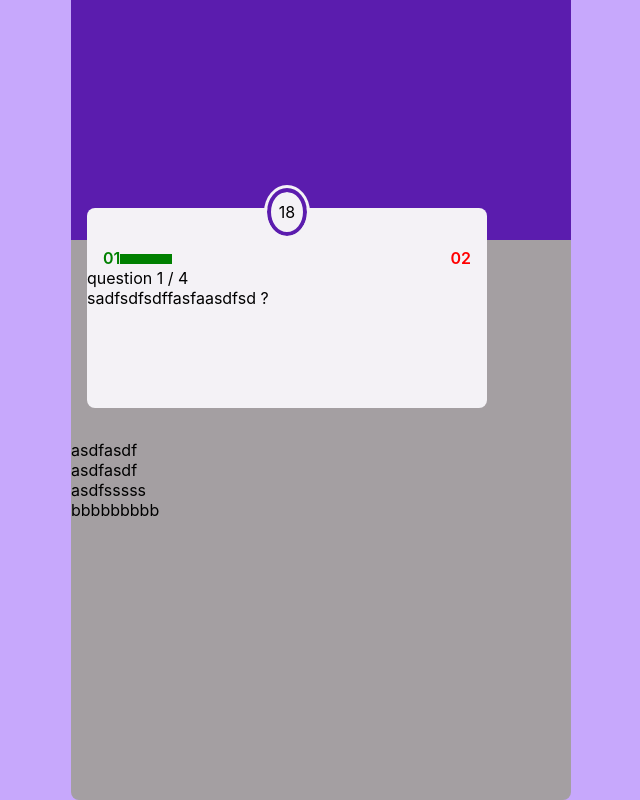
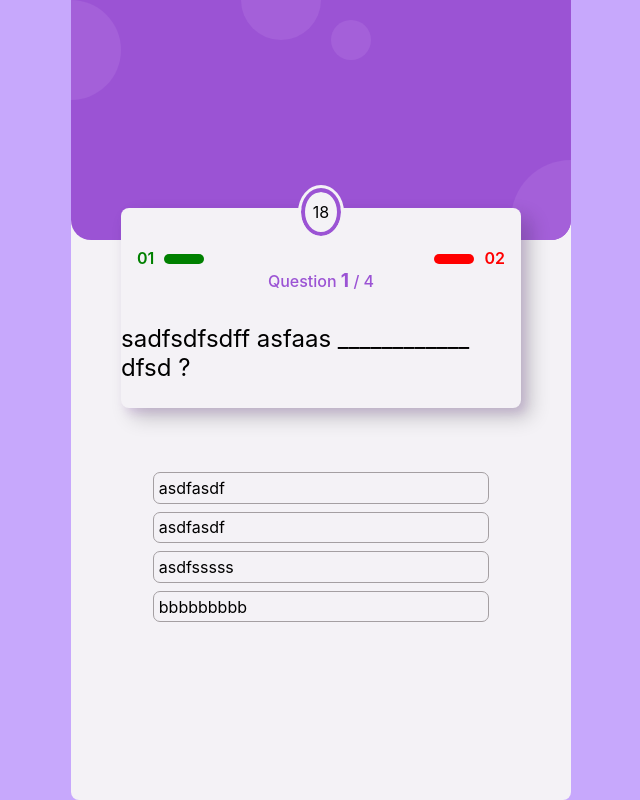
Before and after one commit to sharansharma94/100daysofcode, a React (Create React App) app in the folder quizApp/client/: page / in a window 1280 px wide. Shown: the whole page, without its empty margins (319-959 px from the left). Built offline with nearby package versions, Linux system fonts and the light colour scheme.

Commit message:
answer buttons

```diff
--- a/quizApp/client/src/App.css
+++ b/quizApp/client/src/App.css
@@ -8,9 +8,16 @@
   --medium: #a76ae4;
   --gray: #a49fa2;
   --brown: #684c50;
+  --banner: rgb(155, 83, 212);
+  --banner-light: rgb(164, 96, 217);
 }
 
 body {
+  width: 100%;
+  height: 100%;
+}
+
+.App {
   background-color: var(--light);
   display: flex;
   justify-content: center;
@@ -18,7 +25,7 @@ body {
 }
 
 .container {
-  background-color: var(--gray);
+  background-color: var(--white);
   width: 80vw;
   max-width: 500px;
   height: 100vh;
@@ -27,19 +34,58 @@ body {
 
 .card {
   background-color: var(--white);
-  /* width: 0%; */
   height: 200px;
   position: relative;
   top: -2rem;
   border-radius: 0.5rem;
   max-width: 400px;
-  margin: 0 1rem;
+  margin: 0 auto;
+  box-shadow: 10px 10px 20px rgba(0, 0, 0, 0.19),
+    5px 5px 10px rgba(164, 96, 217, 0.2);
 }
 
 header {
   height: 30vh;
   width: 100%;
-  background-color: var(--dark);
+  background-color: var(--banner);
+  border-radius: 0 0 20px 20px;
+  position: relative;
+  overflow: hidden;
+}
+
+.circle {
+  height: 25px;
+  width: 25px;
+  border-radius: 50%;
+  background-color: var(--banner-light);
+  position: absolute;
+}
+
+.circle:nth-child(1) {
+  width: 100px;
+  height: 100px;
+  left: -50px;
+}
+
+.circle:nth-child(2) {
+  right: 40%;
+  top: 20px;
+  width: 40px;
+  height: 40px;
+}
+
+.circle:nth-child(3) {
+  right: 50%;
+  top: -40px;
+  width: 80px;
+  height: 80px;
+}
+
+.circle:nth-child(4) {
+  right: -60px;
+  bottom: -40px;
+  width: 120px;
+  height: 120px;
 }
 
 .timer {
@@ -61,7 +107,7 @@ header {
   width: 100%;
   height: 100%;
   border-radius: 50%;
-  border: 0.3rem solid var(--dark);
+  border: 0.3rem solid var(--banner);
   display: flex;
   justify-content: center;
   align-items: center;
@@ -80,15 +126,85 @@ header {
 }
 
 .correct::after {
-  width: 20px;
+  width: 40px;
   height: 10px;
   background-color: green;
   content: "";
   display: inline-block;
-  padding-left: 2rem;
-  /* position: absolute; */
+  margin-left: 10px;
+  border-radius: 20px;
 }
 
 .incorrect {
   color: red;
 }
+
+.incorrect::before {
+  width: 40px;
+  height: 10px;
+  background-color: red;
+  content: "";
+  display: inline-block;
+  margin-right: 10px;
+  border-radius: 20px;
+}
+
+.flex-center {
+  display: flex;
+  justify-content: center;
+  align-items: center;
+  flex-direction: column;
+}
+.question-number {
+  color: var(--banner);
+  text-transform: capitalize;
+  font-weight: 500;
+}
+
+.question-number > span {
+  font-weight: 700;
+  font-size: 1.2rem;
+}
+
+.question {
+  margin-top: 2rem;
+  font-size: 1.5rem;
+  /* color: var(--gray); */
+}
+
+.options {
+  max-width: 400px;
+  margin: 2rem auto;
+}
+
+.option {
+  border: 0.1rem solid var(--gray);
+  margin: 0 2rem 0.5rem 2rem;
+  border-radius: 7px;
+  padding: 0.3rem;
+}
+
+.right {
+  border: 0.1rem solid var(--banner);
+  position: relative;
+}
+
+.right::after {
+  content: "";
+  position: absolute;
+  width: 25px;
+  height: 25px;
+  background-color: var(--banner);
+  right: 2%;
+  border-radius: 50%;
+}
+
+.wrond::after {
+  content: "";
+  position: absolute;
+  width: 25px;
+  height: 25px;
+  background-color: red;
+  right: 2%;
+  border-radius: 50%;
+}
--- a/quizApp/client/src/App.tsx
+++ b/quizApp/client/src/App.tsx
@@ -5,9 +5,9 @@ import Card from "./Card";
 function App() {
   const [questions, setQuestions] = useState([
     {
-      question: "sadfsdfsdffasfaasdfsd ?",
+      question: "sadfsdfsdff asfaas ____________ dfsd ?",
       options: ["asdfasdf", "asdfasdf", "asdfsssss", "bbbbbbbbb"],
-      answer: "asdfasdf",
+      answer: "bbbbbbbbb",
     },
     {
       question: "sadfsdfsdffasfaasdfsd ?",
@@ -27,11 +27,31 @@ function App() {
   ]);
 
   const [current, setCurrent] = useState(0);
+  const [touched, setTouched] = useState([-1, -1, -1, -1]);
+
+  interface Option {
+    question: string;
+    options: string[];
+    answer: string;
+  }
+
+  const correctAnswer = (e: any, option: Option, idx: number) => {
+    if (e.target.innerText === option.answer) {
+      setTouched([...touched]);
+      return true;
+    }
+    return false;
+  };
 
   return (
     <div className="App">
       <div className="container">
-        <header></header>
+        <header>
+          <div className="circle"></div>
+          <div className="circle"></div>
+          <div className="circle"></div>
+          <div className="circle"></div>
+        </header>
         <main>
           <Card>
             <div className="questions">
@@ -42,16 +62,25 @@ function App() {
                 <div className="correct">01</div>
                 <div className="incorrect">02</div>
               </div>
-              <div className="question-number">
-                question {current + 1} / {questions.length}
+              <div className="flex-center">
+                <div className="question-number">
+                  question <span>{current + 1}</span> / {questions.length}
+                </div>
+                <div className="question">{questions[current].question}</div>
               </div>
-              <div className="question">{questions[current].question}</div>
             </div>
           </Card>
 
           <div className="options">
-            {questions[current].options.map((option) => (
-              <div> {option} </div>
+            {questions[current].options.map((option, idx) => (
+              <div
+                className={`option ${
+                  touched[idx] < 0 ? "" : touched[idx] ? "right" : "wrong"
+                }`}
+                onClick={(e) => correctAnswer(e, questions[current], idx)}
+              >
+                {option}
+              </div>
             ))}
           </div>
         </main>
```
